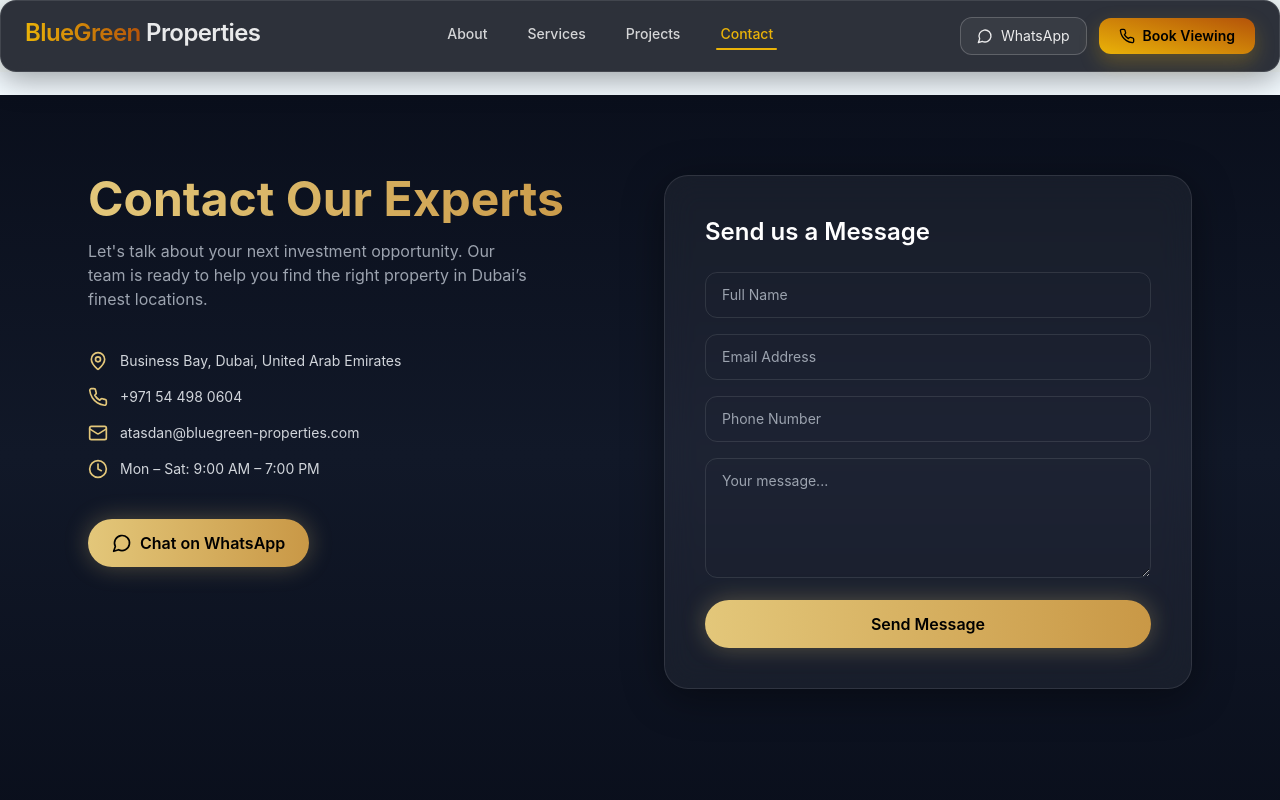
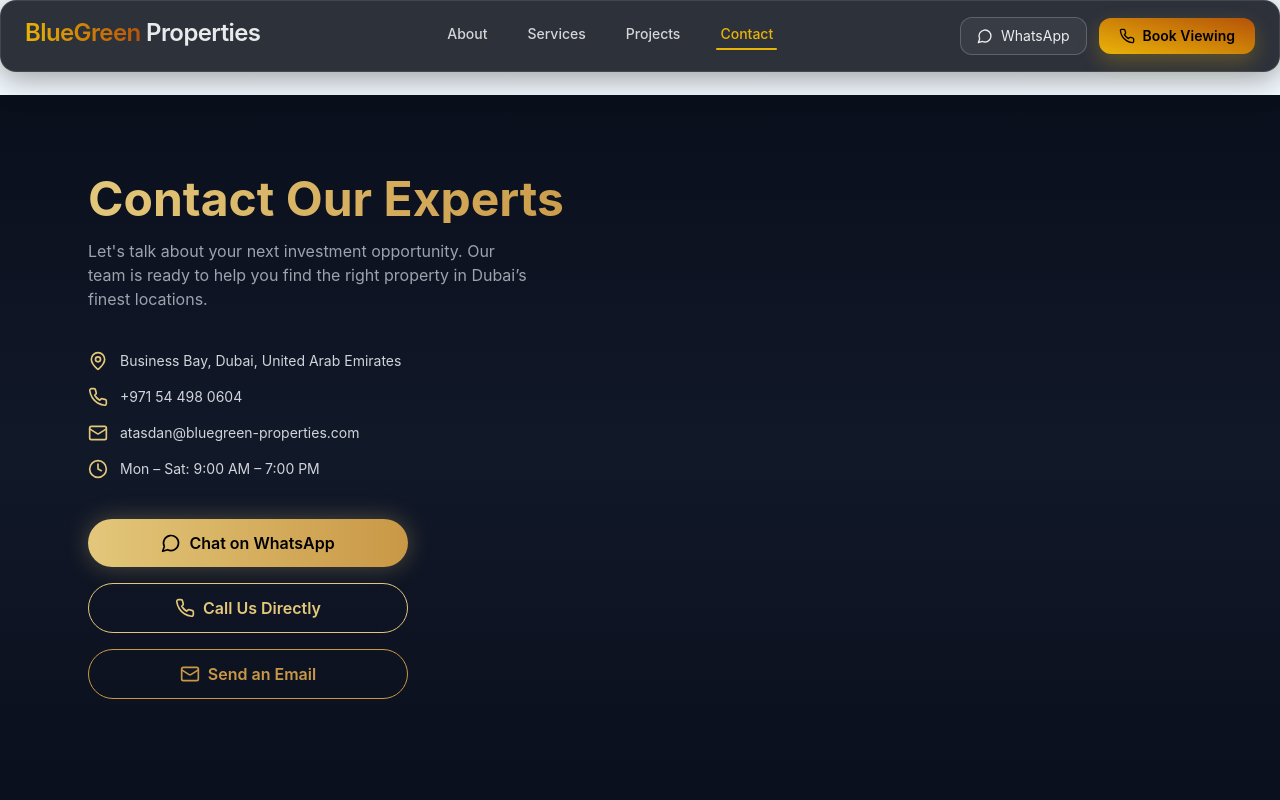
Before and after one commit to MohamedBatari/bluegreen-properties, a React (Vite) app: page /contact in a window 1280 px wide. Shown: the top 800 px of the page. Built offline with nearby package versions, Linux system fonts and the light colour scheme.

Commit message:
Your commit message

```diff
--- a/src/pages/Contact.tsx
+++ b/src/pages/Contact.tsx
@@ -1,30 +1,12 @@
 import { FormEvent, useState } from "react";
 import { Mail, Phone, MapPin, Clock, MessageCircle } from "lucide-react";
 
-const FORMSPREE_ENDPOINT = "https://formspree.io/f/xxxxxxxx"; // Replace with real endpoint
+const FORMSPREE_ENDPOINT = "https://formspree.io/f/xxxxxxxx"; // Not used for now
 
 export default function Contact() {
-  const [status, setStatus] = useState<"idle" | "sending" | "sent" | "error">("idle");
-
-  async function onSubmit(e: FormEvent<HTMLFormElement>) {
-    e.preventDefault();
-    setStatus("sending");
-    try {
-      const form = e.currentTarget;
-      const formData = new FormData(form);
-      const res = await fetch(FORMSPREE_ENDPOINT, {
-        method: "POST",
-        body: formData,
-        headers: { Accept: "application/json" },
-      });
-      if (res.ok) {
-        setStatus("sent");
-        form.reset();
-      } else setStatus("error");
-    } catch {
-      setStatus("error");
-    }
-  }
+  const [status, setStatus] = useState<
+    "idle" | "sending" | "sent" | "error"
+  >("idle");
 
   return (
     <section className="relative min-h-[90vh] bg-[#0A0F1C] text-white overflow-hidden py-20">
@@ -37,9 +19,11 @@
           <h1 className="text-4xl md:text-5xl font-bold mb-4 bg-gradient-to-r from-[#E3C77A] to-[#C99846] bg-clip-text text-transparent">
             Contact Our Experts
           </h1>
+
           <p className="text-gray-400 max-w-md">
             Let's talk about your next investment opportunity.
-            Our team is ready to help you find the right property in Dubai’s finest locations.
+            Our team is ready to help you find the right property in Dubai’s
+            finest locations.
           </p>
 
           <ul className="mt-10 space-y-4 text-gray-300 text-sm">
@@ -49,14 +33,17 @@
             </li>
             <li className="flex items-center gap-3">
               <Phone className="text-[#E3C77A] h-5 w-5" />
-              <a href="tel:+971544980604" className="hover:text-[#E3C77A] transition">
+              <a
+                href="tel:+971544980604"
+                className="hover:text-[#E3C77A] transition"
+              >
                 +971 54 498 0604
               </a>
             </li>
             <li className="flex items-center gap-3">
               <Mail className="text-[#E3C77A] h-5 w-5" />
               <a
-                href="mailto:info@bluegreenproperties.ae"
+                href="mailto:atasdan@bluegreen-properties.com"
                 className="hover:text-[#E3C77A] transition"
               >
                 atasdan@bluegreen-properties.com
@@ -68,18 +55,41 @@
             </li>
           </ul>
 
+          {/* ACTION BUTTONS */}
+          <div className="mt-10 flex flex-col gap-4 max-w-xs">
+            {/* WhatsApp */}
             <a
               href="https://wa.me/971544980604?text=Hi%20BlueGreen%20Properties%2C%20I%20want%20more%20info."
               target="_blank"
               rel="noreferrer"
-            className="mt-10 inline-flex items-center gap-2 bg-gradient-to-r from-[#E3C77A] to-[#C99846] text-black font-semibold px-6 py-3 rounded-full shadow-[0_0_25px_rgba(227,199,122,0.3)] hover:brightness-110 transition"
+              className="inline-flex items-center justify-center gap-2 bg-gradient-to-r from-[#E3C77A] to-[#C99846] text-black font-semibold px-6 py-3 rounded-full shadow-[0_0_25px_rgba(227,199,122,0.3)] hover:brightness-110 transition"
             >
               <MessageCircle className="h-5 w-5" />
               Chat on WhatsApp
             </a>
+
+            {/* Call */}
+            <a
+              href="tel:+971544980604"
+              className="inline-flex items-center justify-center gap-2 border border-[#E3C77A] text-[#E3C77A] font-semibold px-6 py-3 rounded-full hover:bg-[#E3C77A] hover:text-black transition"
+            >
+              <Phone className="h-5 w-5" />
+              Call Us Directly
+            </a>
+
+            {/* Email */}
+            <a
+              href="mailto:atasdan@bluegreen-properties.com"
+              className="inline-flex items-center justify-center gap-2 border border-[#C99846] text-[#C99846] font-semibold px-6 py-3 rounded-full hover:bg-[#C99846] hover:text-black transition"
+            >
+              <Mail className="h-5 w-5" />
+              Send an Email
+            </a>
+          </div>
         </div>
 
-        {/* Right Section — form */}
+        {/* FORM (COMMENTED OUT FOR FUTURE USE) */}
+        {/*
         <div className="bg-white/5 border border-white/10 rounded-3xl backdrop-blur-lg p-8 sm:p-10 shadow-[0_8px_40px_rgba(0,0,0,0.4)]">
           <h2 className="text-2xl font-semibold mb-6">Send us a Message</h2>
 
@@ -95,39 +105,14 @@
           )}
 
           <form onSubmit={onSubmit} className="space-y-4">
-            <input
-              className="w-full bg-transparent border border-white/10 rounded-xl px-4 py-3 text-sm placeholder-gray-400 focus:outline-none focus:border-[#E3C77A] transition"
-              type="text"
-              name="name"
-              placeholder="Full Name"
-              required
-            />
-            <input
-              className="w-full bg-transparent border border-white/10 rounded-xl px-4 py-3 text-sm placeholder-gray-400 focus:outline-none focus:border-[#E3C77A] transition"
-              type="email"
-              name="email"
-              placeholder="Email Address"
-              required
-            />
-            <input
-              className="w-full bg-transparent border border-white/10 rounded-xl px-4 py-3 text-sm placeholder-gray-400 focus:outline-none focus:border-[#E3C77A] transition"
-              type="text"
-              name="phone"
-              placeholder="Phone Number"
-            />
-            <textarea
-              className="w-full bg-transparent border border-white/10 rounded-xl px-4 py-3 text-sm placeholder-gray-400 focus:outline-none focus:border-[#E3C77A] min-h-[120px] transition"
-              name="message"
-              placeholder="Your message..."
-            />
-            <button
-              disabled={status === "sending"}
-              className="w-full bg-gradient-to-r from-[#E3C77A] to-[#C99846] text-black font-semibold rounded-full py-3 hover:brightness-110 transition shadow-[0_0_25px_rgba(227,199,122,0.3)]"
-            >
-              {status === "sending" ? "Sending..." : "Send Message"}
-            </button>
+            <input ... />
+            <input ... />
+            <input ... />
+            <textarea ... />
+            <button ...> ... </button>
           </form>
         </div>
+        */}
       </div>
     </section>
   );
```
Lines whose indentation alone changed are shown as unchanged.
